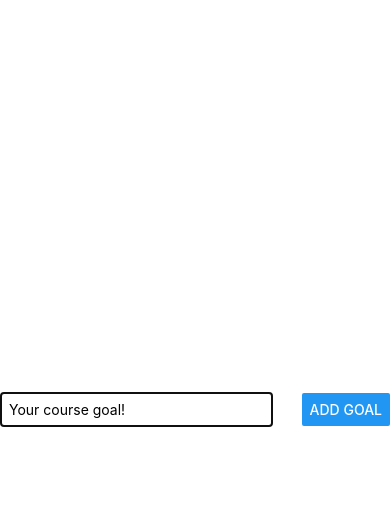
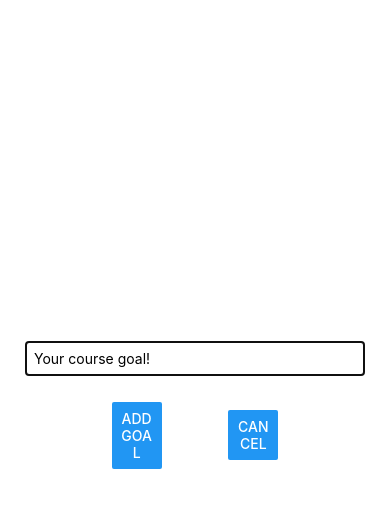
Before and after one commit to dgomie/RNCourse, a React Native app: screen / in a window 390 px wide. Both pictures are taken after a click on the button "ADD NEW GOAL". Shown: the top 508 px of the page. Built offline with nearby package versions, Linux system fonts and the light colour scheme.

Commit message:
add styling to modal

```diff
--- a/App.js
+++ b/App.js
@@ -33,7 +33,7 @@
     <View style={styles.appContainer}>
       <Button
         title="Add New Goal"
-        color="purple"
+        color="blue"
         onPress={startAddGoalHandler}
       />
       {modalIsVisible && (
--- a/components/GoalInput.js
+++ b/components/GoalInput.js
@@ -15,7 +15,7 @@
   }
 
   return (
-    <Modal visible={props.showModal} animationType='slide'>
+    <Modal visible={props.showModal} animationType="slide">
       <View style={styles.inputContainer}>
         <TextInput
           style={styles.textInput}
@@ -23,7 +23,14 @@
           onChangeText={goalInputHandler}
           value={enteredGoalText}
         />
-        <Button onPress={addGoalButtonPress} title="Add Goal" />
+        <View style={styles.buttonContainer}>
+          <View style={styles.button}>
+            <Button onPress={addGoalButtonPress} title="Add Goal" />
+          </View>
+          <View style={styles.button}>
+            <Button title="Cancel" />
+          </View>
+        </View>
       </View>
     </Modal>
   );
@@ -33,17 +40,27 @@
   textInput: {
     borderWidth: 1,
     borderColor: '#cccccc',
-    width: '70%',
-    marginRight: 8,
+    width: '95%',
     padding: 8,
   },
   inputContainer: {
     flex: 1,
-    flexDirection: 'row',
-    justifyContent: 'space-between',
+    justifyContent: 'center',
     alignItems: 'center',
     marginBottom: 24,
+    padding: 16,
     borderBottomWidth: 1,
     borderBottomColor: '#cccccc',
   },
+  buttonContainer: {
+    flexDirection: 'row',
+    justifyContent: 'space-around',
+    alignItems: 'center',
+    marginTop: 16
+  },
+  button: {
+    width: '30%',
+    marginHorizontal: 8,
+    padding: 10
+  }
 });
```
